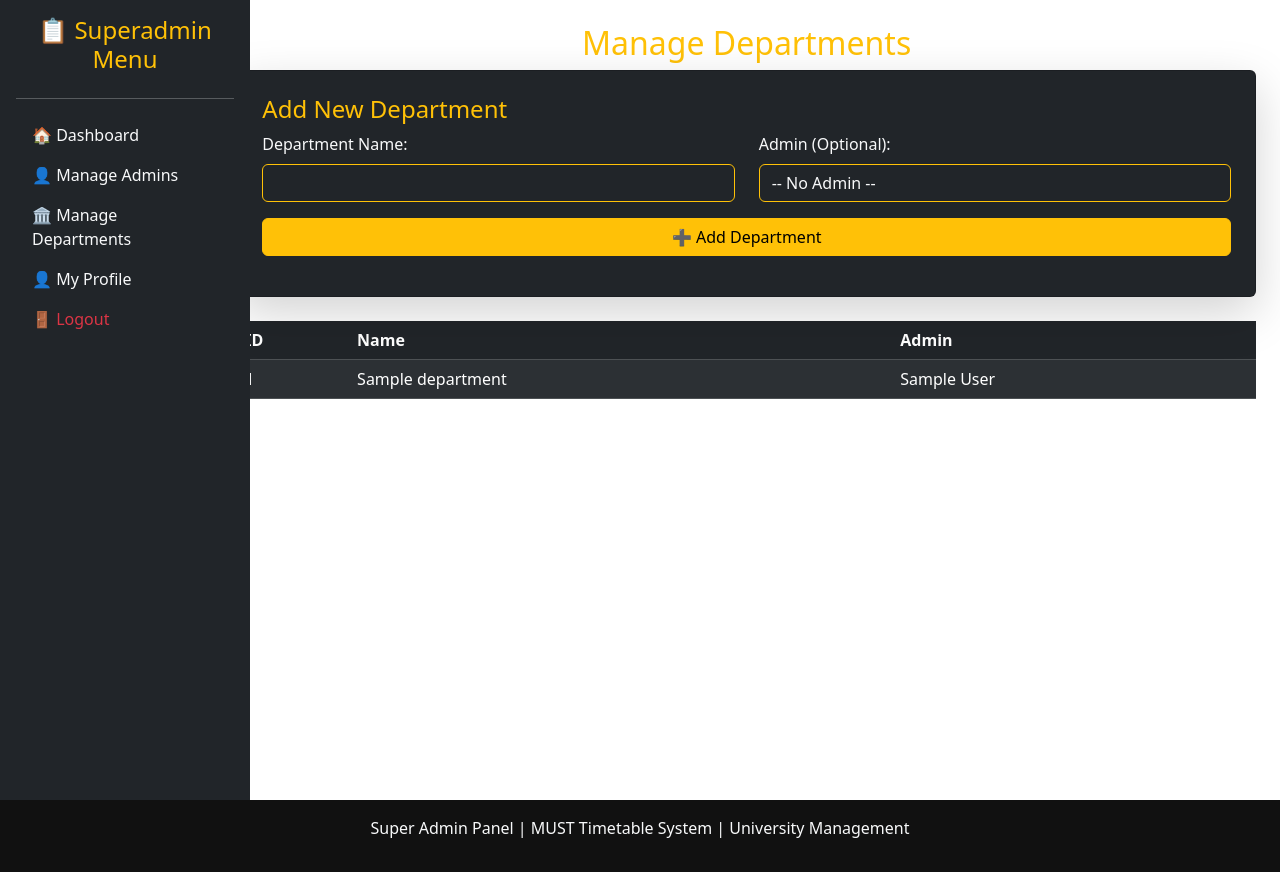
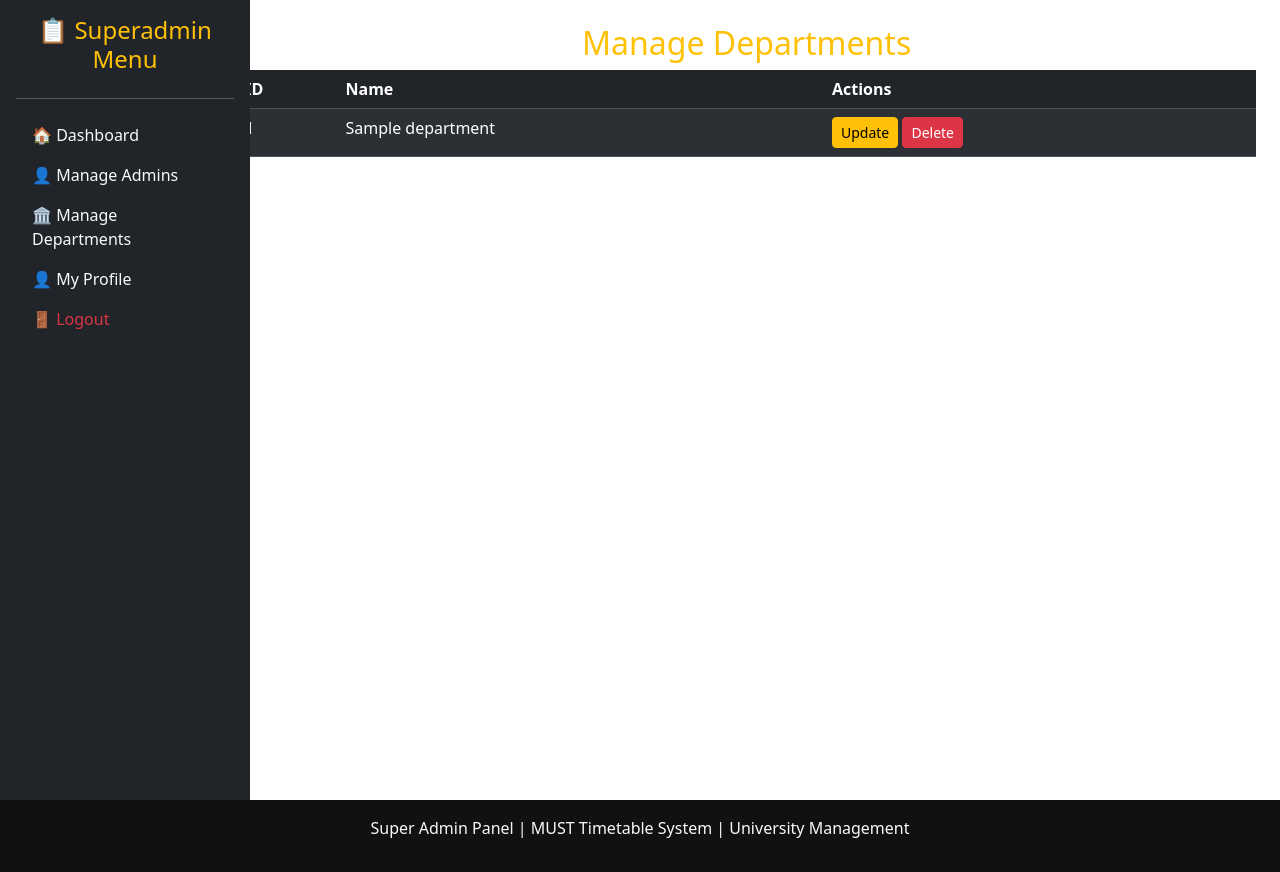
Before and after one commit to aura-codez/Must-TimeTable-System, a PHP site: page /MUST-Timetable-System/views/superadmin/manage-departments.php in a window 1280 px wide. Shown: the part 56-928 px from the top of the page. Run offline with PHP 8.4, Linux system fonts and the light colour scheme; tables that the repository leaves empty or names only in its code hold one stand-in row (values such as "Sample post").

Commit message:
Update manage-departments.php
removed add department options and added crud operations

```diff
--- a/views/superadmin/manage-departments.php
+++ b/views/superadmin/manage-departments.php
@@ -1,5 +1,24 @@
-<?php include '../../components/superadmin-header.php'; ?>
-<?php include '../../config/database.php'; ?>
+<?php
+include '../../components/superadmin-header.php';
+require_once '../../config/database.php';
+require_once '../../controllers/SuperAdminController.php';
+
+$superAdminController = new SuperAdminController();
+
+// Handle Delete Department
+if ($_SERVER["REQUEST_METHOD"] == "POST" && isset($_POST['delete_department'])) {
+    $department_id = $_POST['department_id'];
+    $result = $superAdminController->deleteDepartment($department_id);
+    if ($result === true) {
+        echo "<script>alert('✅ Department deleted successfully!');</script>";
+    } else {
+        echo "<div class='alert alert-danger text-center'>$result</div>";
+    }
+}
+
+// Fetch all departments
+$departments = $superAdminController->getAllDepartments();
+?>
 
 <div class="container-fluid">
     <div class="row">
@@ -9,77 +28,33 @@
         <div class="col-md-10 p-4">
             <h2 class="text-warning text-center">Manage Departments</h2>
 
-            <!-- Add Department Form -->
-            <div class="card bg-dark text-light p-4 mb-4 shadow-lg">
-                <h4 class="text-warning">Add New Department</h4>
-                <form method="POST">
-                    <div class="row">
-                        <div class="col-md-6">
-                            <label class="form-label text-light">Department Name:</label>
-                            <input type="text" name="name" class="form-control bg-dark text-light border-warning" required>
-                        </div>
-                        <div class="col-md-6">
-                            <label class="form-label text-light">Admin (Optional):</label>
-                            <select name="admin_id" class="form-control bg-dark text-light border-warning">
-                                <option value="">-- No Admin --</option>
-                                <?php
-                                $stmt = $conn->query("SELECT id, name FROM users WHERE role = 'admin' AND is_active = 1");
-                                while ($admin = $stmt->fetch(PDO::FETCH_ASSOC)) {
-                                    echo "<option value='{$admin['id']}'>{$admin['name']}</option>";
-                                }
-                                ?>
-                            </select>
-                        </div>
-                    </div>
-                    <button type="submit" name="add_department" class="btn btn-warning mt-3 w-100">➕ Add Department</button>
-                </form>
-            </div>
-
-            <?php
-            // Handle Add Department
-            if ($_SERVER["REQUEST_METHOD"] == "POST" && isset($_POST['add_department'])) {
-                $name = $_POST['name'];
-                $admin_id = !empty($_POST['admin_id']) ? $_POST['admin_id'] : NULL;
-
-                try {
-                    $stmt = $conn->prepare("INSERT INTO departments (name, admin_id) VALUES (?, ?)");
-                    $stmt->execute([$name, $admin_id]);
-                    echo "<script>alert('✅ Department added successfully!');</script>";
-                } catch (PDOException $e) {
-                    echo "<div class='alert alert-danger text-center'>Error: " . $e->getMessage() . "</div>";
-                }
-            }
-            ?>
-
             <!-- Departments Table -->
             <table class="table table-dark table-striped">
                 <thead>
                     <tr>
                         <th>ID</th>
                         <th>Name</th>
-                        <th>Admin</th>
+                        <th>Actions</th>
                     </tr>
                 </thead>
                 <tbody>
-                    <?php
-                    $stmt = $conn->prepare("SELECT d.id, d.name AS dept_name, u.name AS admin_name
-                                            FROM departments d
-                                            LEFT JOIN users u ON d.admin_id = u.id");
-                    $stmt->execute();
-                    while ($dept = $stmt->fetch(PDO::FETCH_ASSOC)) {
-                        echo "<tr>";
-                        echo "<td>{$dept['id']}</td>";
-                        echo "<td>{$dept['dept_name']}</td>";
-                        echo "<td>";
-                        if ($dept['admin_name']) {
-                            echo htmlspecialchars($dept['admin_name']);
-                        } else {
-                            echo "N/A";
-                        }
-                        echo "</td>";
-                        echo "</tr>";
-                    }
-                    ?>
+                    <?php foreach ($departments as $department): ?>
+                        <tr>
+                            <td><?= htmlspecialchars($department['id']) ?></td>
+                            <td><?= htmlspecialchars($department['name']) ?></td>
+                            <td>
+                                <!-- Update Button -->
+                                <a href="update-department.php?id=<?= $department['id'] ?>" class="btn btn-sm btn-warning">Update</a>
+                                <!-- Delete Form -->
+                                <form method="POST" style="display:inline;">
+                                    <input type="hidden" name="department_id" value="<?= $department['id'] ?>">
+                                    <button type="submit" name="delete_department" class="btn btn-sm btn-danger" onclick="return confirm('Are you sure you want to delete this department? This will remove it from all linked admins.');">
+                                        Delete
+                                    </button>
+                                </form>
+                            </td>
+                        </tr>
+                    <?php endforeach; ?>
                 </tbody>
             </table>
         </div>
```
